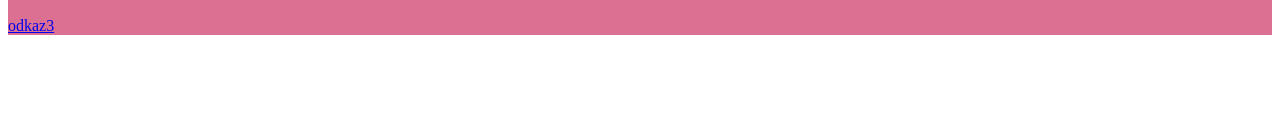
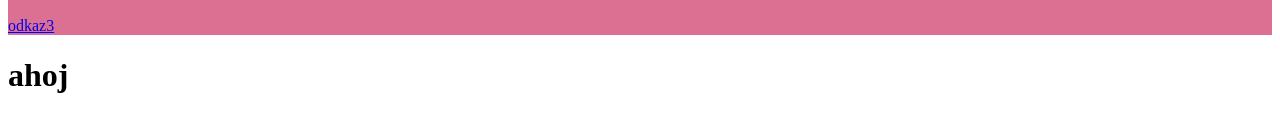
Before and after one commit to SikoraMatej/-div-id-nav-Sikora, a plain HTML site: page index.html in a window 1280 px wide. Shown: the part 399-530 px from the top of the page. Drawn offline with Linux system fonts and the light colour scheme.

Commit message:
h1_upraveno

```diff
--- a/index.html
+++ b/index.html
@@ -22,5 +22,6 @@
         <h2>text3</h2>
         <a href="https://www.microsoft.com/cs-cz">odkaz3</a>
     </div>
+    <h1>ahoj</h1>
 </body>
 </html>
```
Also changed, not shown: 1 other file.
